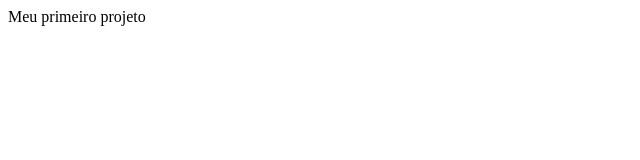
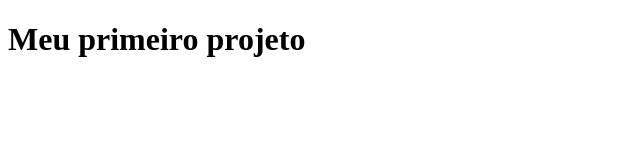
Before and after one commit to ElielStein/CursoDeExtensaoGitGithub2022-2, a plain HTML site: page index.html in a window 1280 px wide. Shown: the whole page, without its empty margins (0-640 px from the left). Drawn offline with Linux system fonts and the light colour scheme.

Commit message:
agr é um html5

```diff
--- a/index.html
+++ b/index.html
@@ -1,6 +1,8 @@
-<html>
+<!DOCTYPE html>
+
+<html lang="pt-br">
   <head>
     <title>Meu primeiro projeto</title>
   </head>
-  <body>Meu primeiro projeto</body>
+  <body><h1>Meu primeiro projeto</h1></body>
 </html>
```
